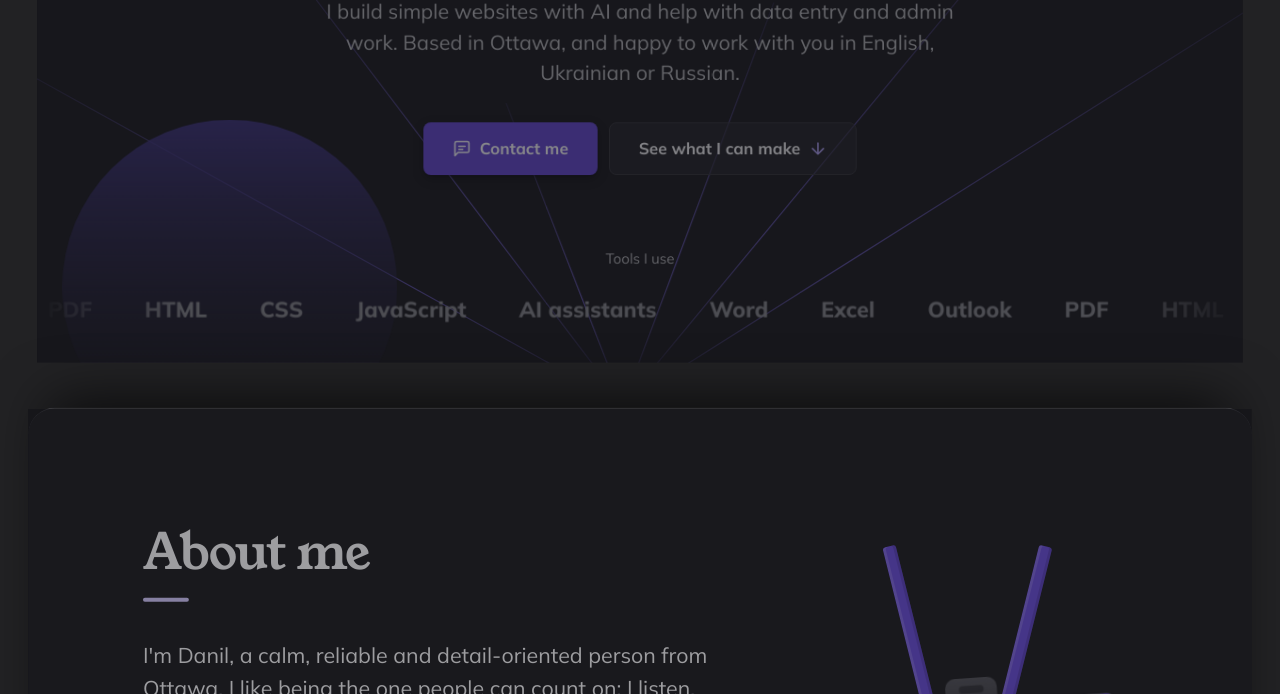
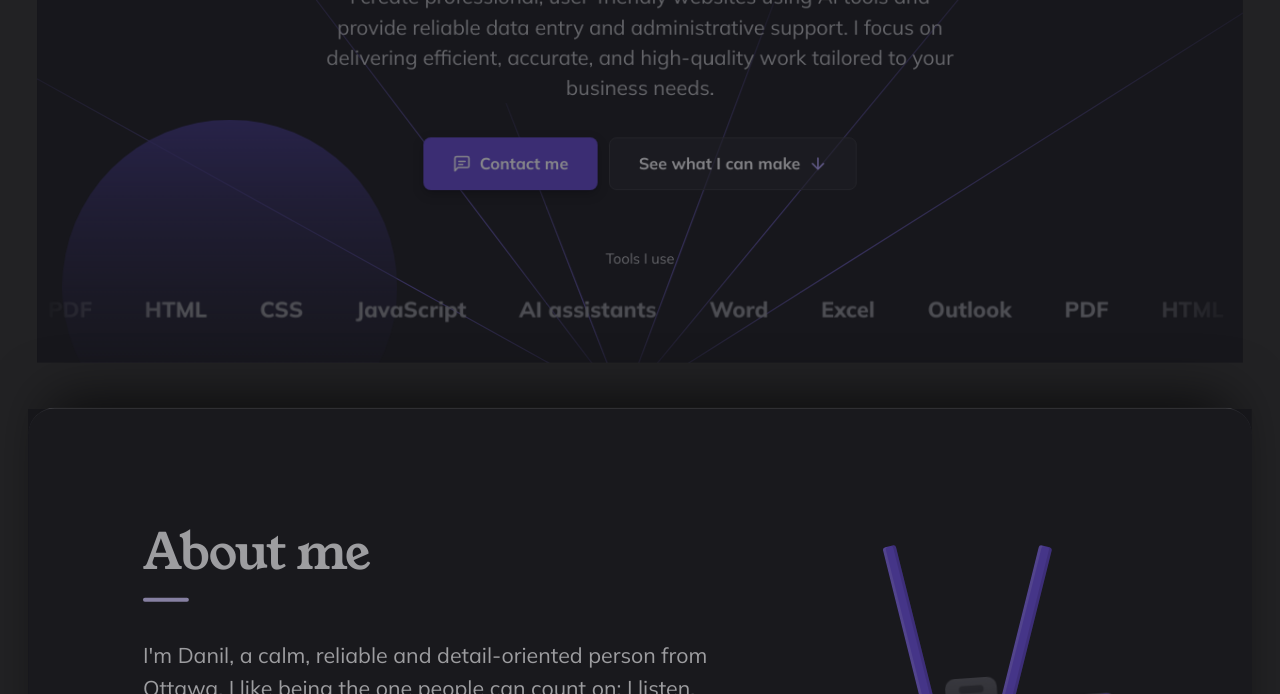
Before and after one commit to DanilAbram/Danil-Abramitov-Portfolio, a plain HTML site: page index.html in a window 1280 px wide. Shown: the part 406-1100 px from the top of the page. Drawn offline with Linux system fonts and the light colour scheme.

Commit message:
New hero text focused on business customers
Co-Authored-By: Claude Opus 5.5 <noreply@anthropic.com>

```diff
--- a/index.html
+++ b/index.html
@@ -4,13 +4,13 @@
   <meta charset="utf-8">
   <meta name="viewport" content="width=device-width, initial-scale=1">
   <title>Danil Abramitov — Websites with AI &amp; Admin Help</title>
-  <meta name="description" content="Danil Abramitov, Ottawa. I build simple websites with AI and help with data entry and admin work. Fluent in English, Ukrainian and Russian.">
+  <meta name="description" content="Danil Abramitov: professional, user-friendly websites built with AI tools, plus reliable data entry and administrative support tailored to your business needs.">
   <meta name="color-scheme" content="dark">
   <meta name="theme-color" content="#222224">
 
   <meta property="og:type" content="profile">
   <meta property="og:title" content="Danil Abramitov — Websites with AI &amp; Admin Help">
-  <meta property="og:description" content="Simple websites built with AI, plus careful data entry and admin help. English, Ukrainian and Russian. Based in Ottawa.">
+  <meta property="og:description" content="Professional, user-friendly websites built with AI tools, plus reliable data entry and administrative support tailored to your business needs.">
 
   <link rel="icon" href="assets/favicon.svg" type="image/svg+xml">
   <link rel="preconnect" href="https://fonts.googleapis.com">
@@ -121,7 +121,7 @@
           <span class="visually-hidden">Hello, </span>
           I'm Danil&nbsp;Abramitov
         </h1>
-        <p class="hero-role">I build simple websites with AI and help with data entry and admin work. Based in Ottawa, and happy to work with you in English, Ukrainian or Russian.</p>
+        <p class="hero-role">I create professional, user-friendly websites using AI tools and provide reliable data entry and administrative support. I focus on delivering efficient, accurate, and high-quality work tailored to your business needs.</p>
         <div class="hero-actions">
           <a class="btn btn-primary btn-big" href="#contact">
             <svg class="icon" aria-hidden="true"><use href="#i-chat"/></svg>
```
